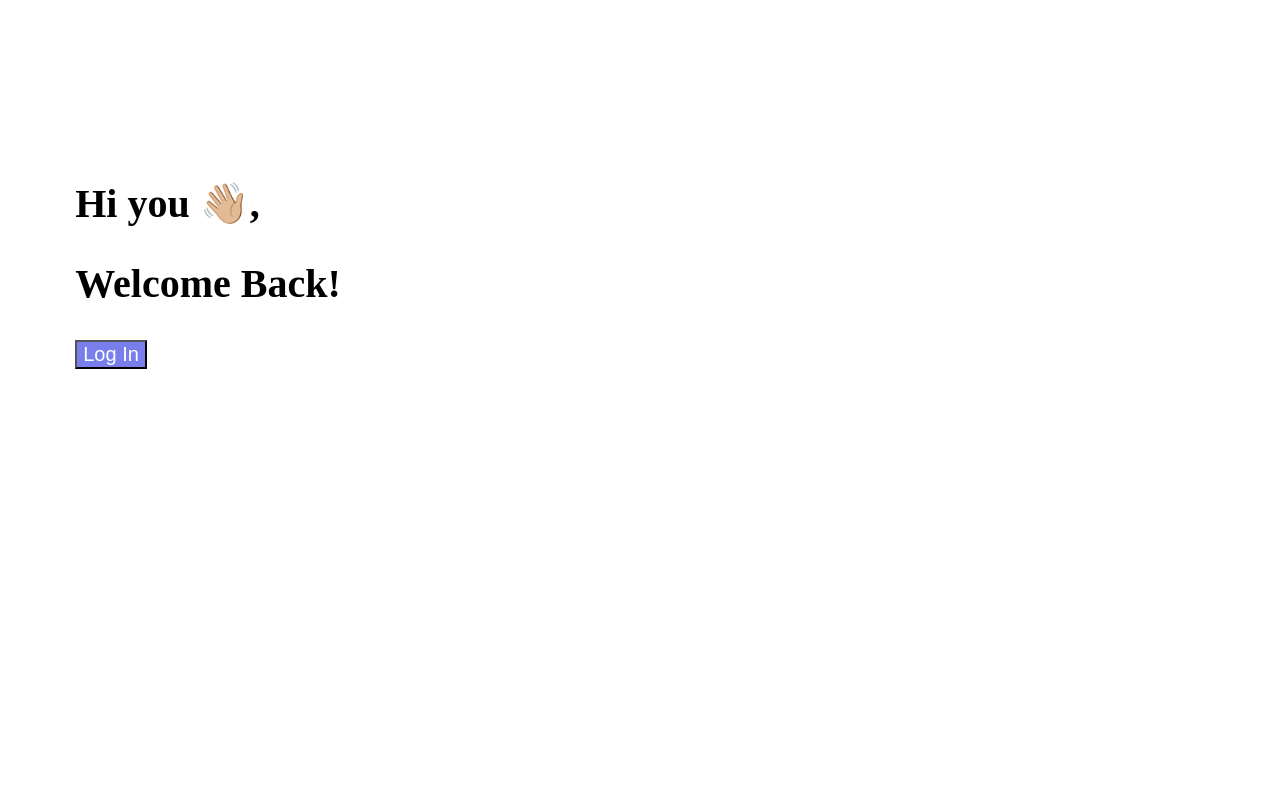
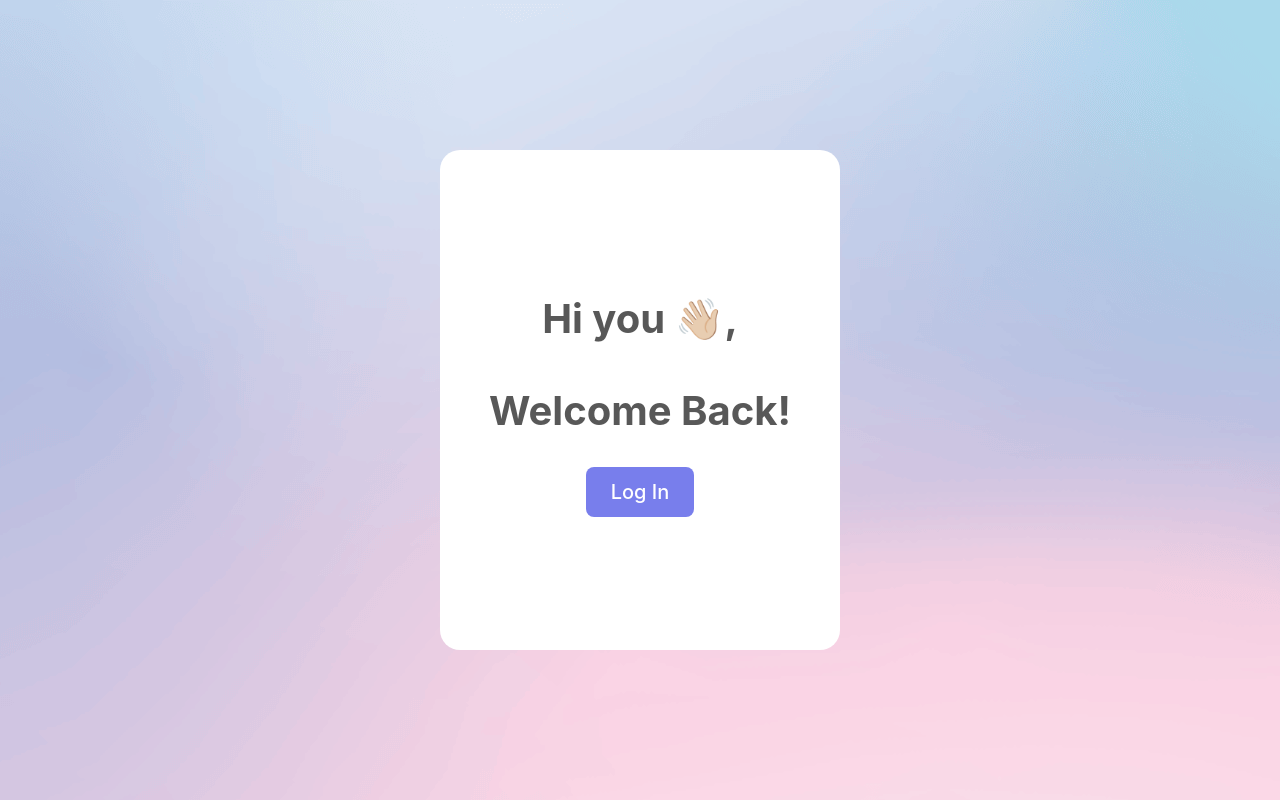
Before and after one commit to rivasbolinga/my-awesome-dashboard, a React (Create React App) app: page / in a window 1280 px wide. Built offline with nearby package versions, Linux system fonts and the light colour scheme.

Commit message:
Add styling to dashboard

```diff
--- a/src/App.css
+++ /dev/null
@@ -1,38 +0,0 @@
-.App {
-  text-align: center;
-}
-
-.App-logo {
-  height: 40vmin;
-  pointer-events: none;
-}
-
-@media (prefers-reduced-motion: no-preference) {
-  .App-logo {
-    animation: App-logo-spin infinite 20s linear;
-  }
-}
-
-.App-header {
-  background-color: #282c34;
-  min-height: 100vh;
-  display: flex;
-  flex-direction: column;
-  align-items: center;
-  justify-content: center;
-  font-size: calc(10px + 2vmin);
-  color: white;
-}
-
-.App-link {
-  color: #61dafb;
-}
-
-@keyframes App-logo-spin {
-  from {
-    transform: rotate(0deg);
-  }
-  to {
-    transform: rotate(360deg);
-  }
-}
--- a/src/App.js
+++ b/src/App.js
@@ -13,7 +13,6 @@ function App() {
       {!error && !isLoading && (
         <>
           <Login/>
-          <LogoutButton />
           <Dashboard />
         </>
       )}
--- a/src/components/Dashboard.js
+++ b/src/components/Dashboard.js
@@ -1,21 +1,16 @@
 import { useAuth0 } from '@auth0/auth0-react'
-
+import '../styles/dashboard.scss';
+import LogoutButton from './LogoutButton';
 const Profile = () => {
   const { user, isAuthenticated } = useAuth0()
 
   return (
     isAuthenticated && (
-      <article className="column">
+      <section className="dashboard-container">
+        <h2>Welcome to your dashboard: {user?.name}</h2>
+        <LogoutButton />
         {user?.picture && <img src={user.picture} alt={user?.name} />}
-        <h2>{user?.name}</h2>
-        <ul>
-          {Object.keys(user).map((objKey, i) => (
-            <li key={i}>
-              {objKey}: {user[objKey]}{' '}
-            </li>
-          ))}
-        </ul>
-      </article>
+      </section>
     )
   )
 }
--- a/src/components/LogoutButton.js
+++ b/src/components/LogoutButton.js
@@ -3,7 +3,7 @@ import { useAuth0 } from '@auth0/auth0-react'
 const LogoutButton = () => {
   const { logout, isAuthenticated } = useAuth0()
 
-  return isAuthenticated && <button onClick={() => logout()}>Sign Out</button>
+  return isAuthenticated && <button className='logout-btn' onClick={() => logout()}>Sign Out</button>
 }
 
 export default LogoutButton
--- a/src/index.css
+++ b/src/index.css
@@ -1,13 +1,58 @@
+:root {
+  font-family: Inter, system-ui, Avenir, Helvetica, Arial, sans-serif;
+  line-height: 1.5;
+  font-weight: 400;
+  color: #1a1a1aba;
+}
+
+a {
+  font-weight: 500;
+  color: #646cff;
+  text-decoration: inherit;
+}
+a:hover {
+  color: #535bf2;
+}
+
 body {
   margin: 0;
-  font-family: -apple-system, BlinkMacSystemFont, 'Segoe UI', 'Roboto', 'Oxygen',
-    'Ubuntu', 'Cantarell', 'Fira Sans', 'Droid Sans', 'Helvetica Neue',
-    sans-serif;
-  -webkit-font-smoothing: antialiased;
-  -moz-osx-font-smoothing: grayscale;
+  padding: 0;
+  display: flex;
+  flex-direction: column;
+  justify-content: center;
+  align-items: center;
+  place-items: center;
+  min-width: 320px;
+  min-height: 100vh;
+  background-image: url('./assets/background.png');
+  overflow-x: hidden;
 }
 
-code {
-  font-family: source-code-pro, Menlo, Monaco, Consolas, 'Courier New',
-    monospace;
+main {
+  width: 100%;
+  height: 100%;
 }
+
+h1 {
+  font-size: 3.2em;
+  line-height: 1.1;
+}
+
+button {
+  border-radius: 8px;
+  border: 1px solid transparent;
+  padding: 0.6em 1.2em;
+  font-size: 1em;
+  font-weight: 500;
+  font-family: inherit;
+  background-color: #1a1a1a;
+  cursor: pointer;
+  transition: border-color 0.25s;
+}
+button:hover {
+  border-color: #646cff;
+}
+button:focus,
+button:focus-visible {
+  outline: 4px auto -webkit-focus-ring-color;
+}
--- a/src/index.js
+++ b/src/index.js
@@ -2,6 +2,7 @@ import React from 'react'
 import { createRoot } from 'react-dom/client'
 import { Auth0Provider } from '@auth0/auth0-react'
 import App from './App'
+import './index.css';
 
 const root = createRoot(document.getElementById('root'))
 
--- /dev/null
+++ b/src/styles/dashboard.scss
@@ -0,0 +1,23 @@
+.dashboard-container {
+  display: flex;
+  flex-direction: column;
+  justify-content: center;
+  align-items: center;
+  background-color: white;
+  border-radius: 40px;
+  width: 100%;
+  height: 100%;
+  padding: 60px;
+  margin: 0;
+  gap: 40px;
+
+  img {
+    width: 40%;
+  }
+}
+
+.logout-btn {
+  background-color: white;
+  border: 1px solid black;
+  color: black;
+}
--- a/src/styles/login.scss
+++ b/src/styles/login.scss
@@ -1,4 +1,4 @@
-.login-page {
+.login-container {
   background-color: white;
   border-radius: 20px;
   height: 350px;
@@ -7,22 +7,10 @@
   flex-direction: column;
   justify-content: center;
   align-items: center;
+  gap: 20px;
   h1 {
     font-size: 30px;
-  }
-  form {
-    display: flex;
-    flex-direction: column;
-    justify-content: center;
-    align-items: center;
-    gap: 20px;
-    width: 100%;
-  }
-  input {
-    background-color: rgba(229, 225, 225, 0.597);
-    border: none;
-    border-radius: 10px;
-    padding: 10px;
+    margin: 14px;
   }
   button {
     color: white;
@@ -35,7 +23,7 @@
 }
 
 @media (min-width: 400px) {
-  .login-page {
+  .login-container {
   height: 400px;
   width: 320px;
 
@@ -48,7 +36,7 @@
 }
 }
 @media (min-width: 768px) {
-  .login-page {
+  .login-container {
   height: 500px;
   width: 400px;
   h1 {
```
Also changed, not shown: src/assets/background-dash.png (deleted).
